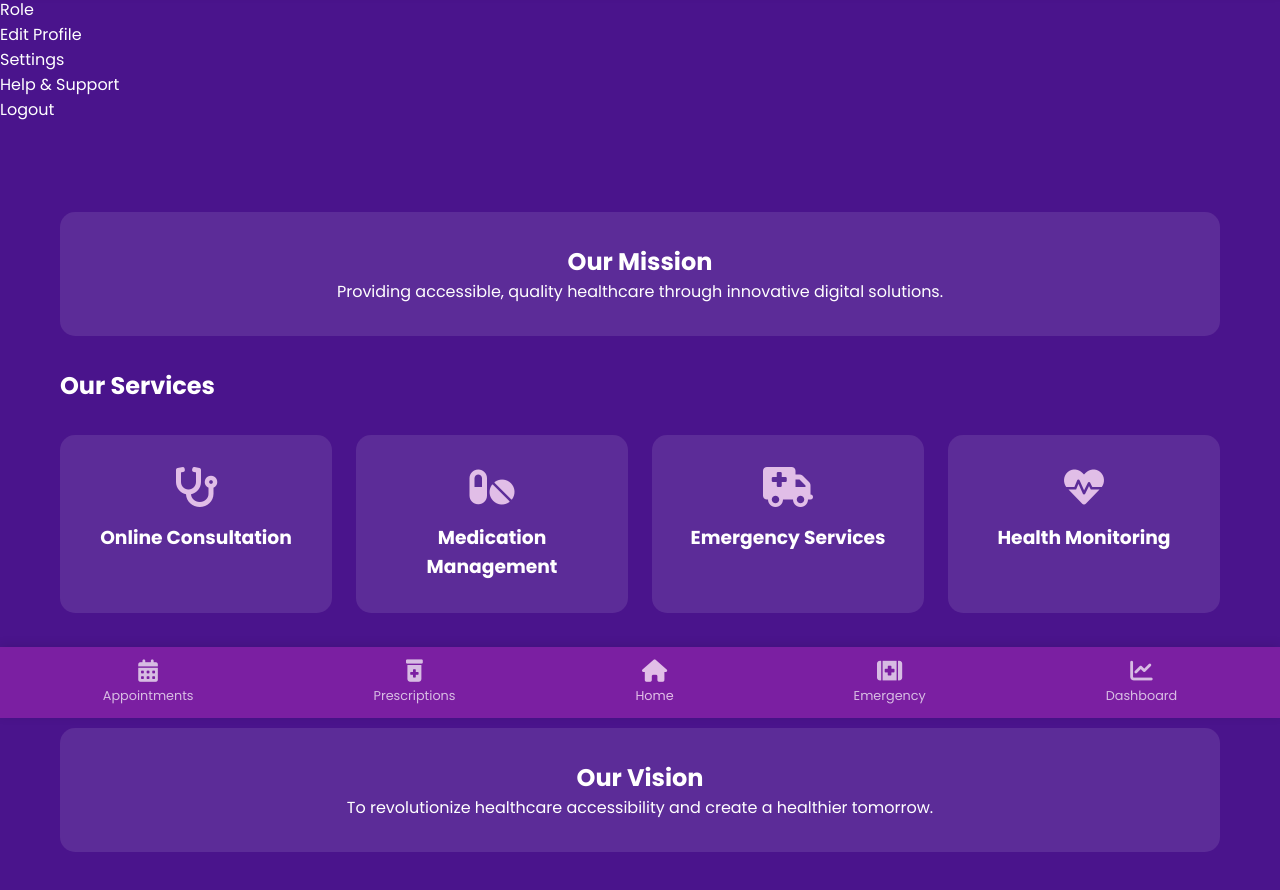
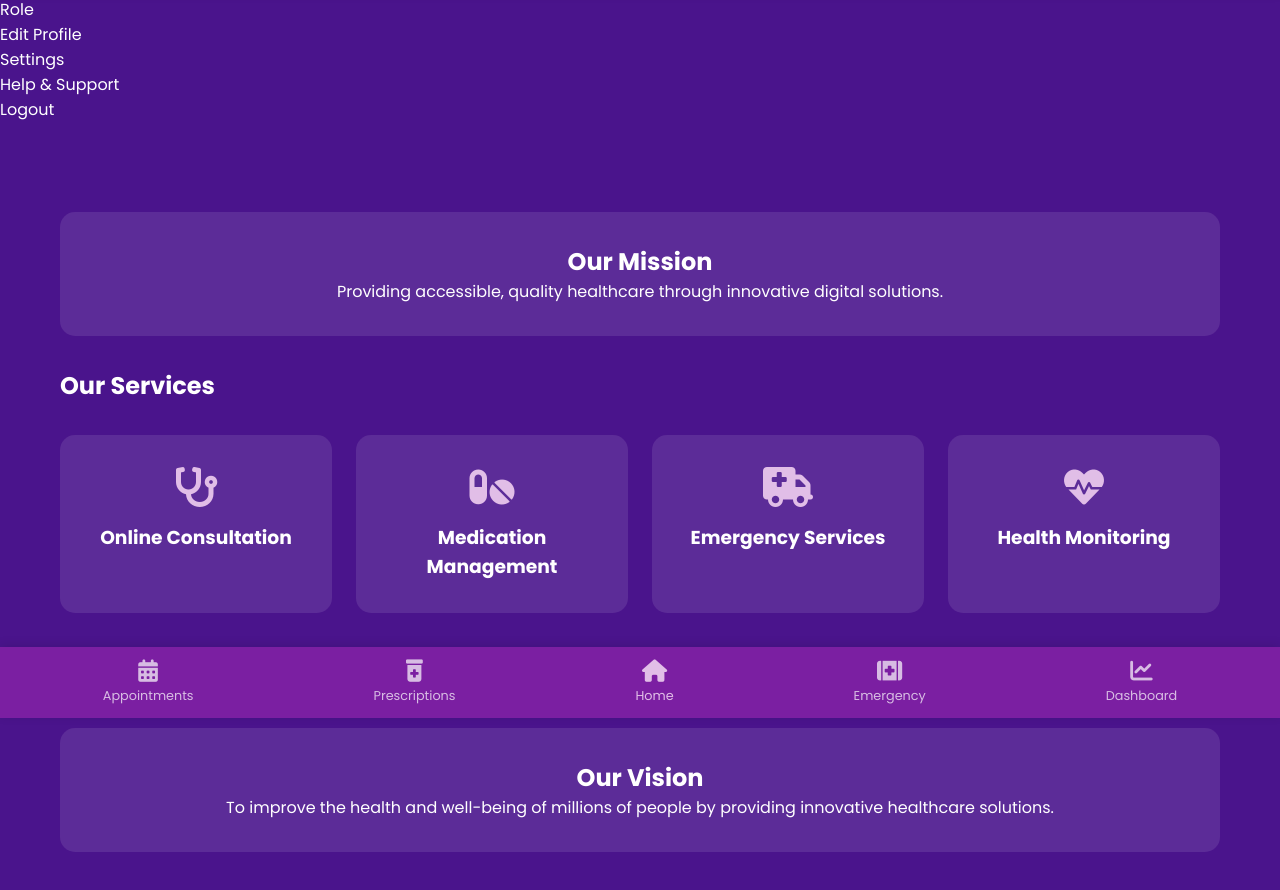
Before and after one commit to campus9jam/weecarebot, a plain HTML site: page index.html in a window 1280 px wide. Shown: the part 82-972 px from the top of the page. Drawn offline with Linux system fonts and the light colour scheme; a script that the page names is missing.

Commit message:
index.html

```diff
--- a/index.html
+++ b/index.html
@@ -80,7 +80,7 @@
 
             <div class="vision-section">
                 <h2>Our Vision</h2>
-                <p>To revolutionize healthcare accessibility and create a healthier tomorrow.</p>
+                <p>To improve the health and well-being of millions of people by providing innovative healthcare solutions.</p>
             </div>
         </section>
 
```
